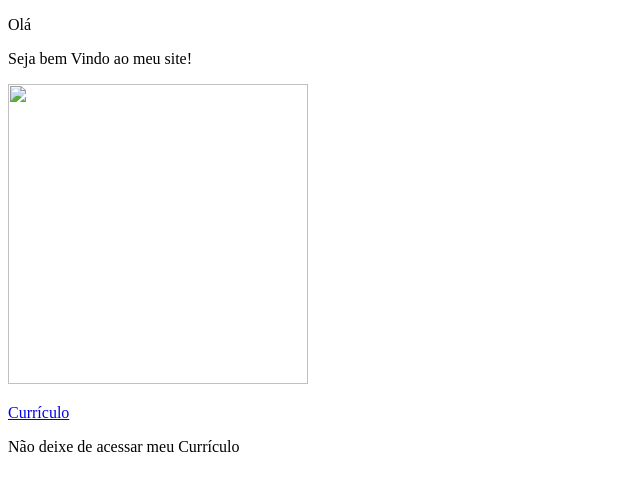
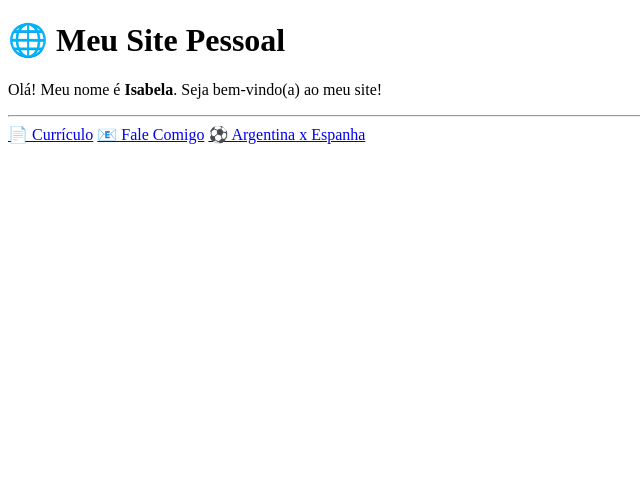
Before and after one commit to isabelafraz38-dot/isabelafraz38-dot.github.io, a plain HTML site: page index.html in a window 1280 px wide. Shown: the whole page, without its empty margins (0-640 px from the left). Drawn offline with Linux system fonts and the light colour scheme.

Commit message:
Add files via upload

```diff
--- a/index.html
+++ b/index.html
@@ -1,15 +1,31 @@
-<!doctype html>
-<html>
-     <head>
-        <meta charset="utf-8"/>
-        <title>Pagina Inicial</title>
-      </head>
-      <body>
-          <p>Olá</p>
-          <p>Seja bem Vindo ao meu site!</p>
-          <p><img src="prender-a-estudar-1.webp"
-        width="300" height="300"/></p>
-        <p><a href="curriculo.html">Currículo</a></p>
-        <P>Não deixe de acessar meu Currículo</P>
-        </body>
- </html>
+<!DOCTYPE html>
+<html lang="pt-BR">
+
+<head>
+    <meta charset="UTF-8">
+    <title>Site Pessoal</title>
+    <link rel="stylesheet" href="style.css">
+</head>
+
+<body>
+
+<div class="container">
+
+<h1>🌐 Meu Site Pessoal</h1>
+
+<p>
+Olá! Meu nome é <strong>Isabela</strong>. Seja bem-vindo(a) ao meu site!
+</p>
+
+<hr>
+
+<a href="curriculo.html">📄 Currículo</a>
+
+<a href="falecomigo.html">📧 Fale Comigo</a>
+
+<a href="copadomunda.html">⚽ Argentina x Espanha</a>
+
+</div>
+
+</body>
+</html>
```
Also changed, not shown: copadomunda.html (added, +31 -0 lines), curriculo.html (added, +31 -0 lines), falecomigo.html (added, +37 -0 lines).
